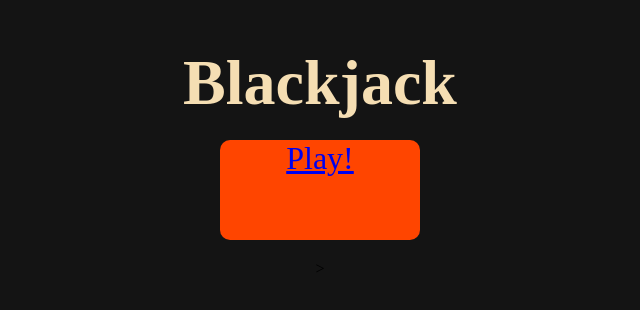
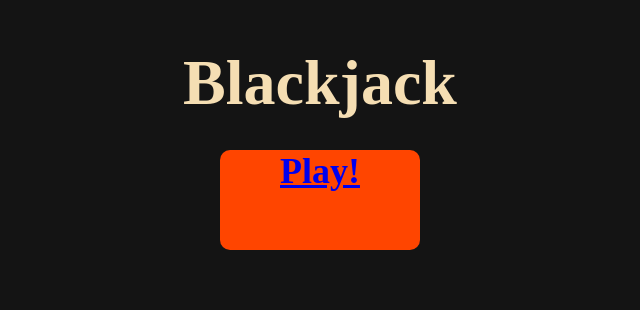
Before and after one commit to jjCode01/blackjack, a plain HTML site: page landing.html in a window 1280 px wide. Shown: the part 146-456 px from the top of the page, without its empty margins (320-960 px from the left). Drawn offline with Linux system fonts and the light colour scheme.

Commit message:
small corrections to landing page

```diff
--- a/landing.html
+++ b/landing.html
@@ -9,7 +9,9 @@
 <body>
     <div class="site">
         <h1>Blackjack</h1>
-        <div class="btn"><a href="./index.html">Play!</a></div>>
+        <a href="./index.html"><div class="btn">
+            <h2>Play!</h2>
+        </div></a>
     </div>
 </body>
 </html>
```
Also changed, not shown: index.html (+1 -1 lines).
